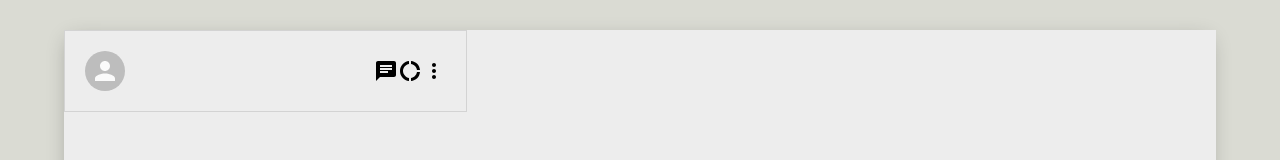
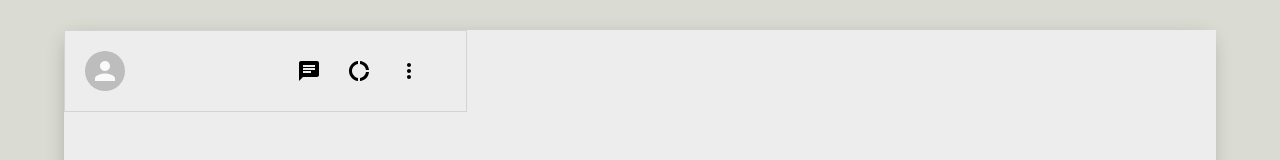
Before and after one commit to Moonwalkerr/ChatMee, a React (Create React App) app: page / in a window 1280 px wide. Shown: the top 160 px of the page. Built offline with nearby package versions, Linux system fonts and the light colour scheme.

Commit message:
sidebar header section styling done

```diff
--- a/src/comps/sidebar.css
+++ b/src/comps/sidebar.css
@@ -13,4 +13,12 @@
 .sidebar__headerRight{
     display:flex;
     align-items:center;
+    justify-content:space-between;
+    min-width: 10vw;
 }
+
+.sidebar__headerRight > .MuiSvgIcon-root{
+    margin-right:2vw;
+    font-size:24px !important;
+
+}
```
